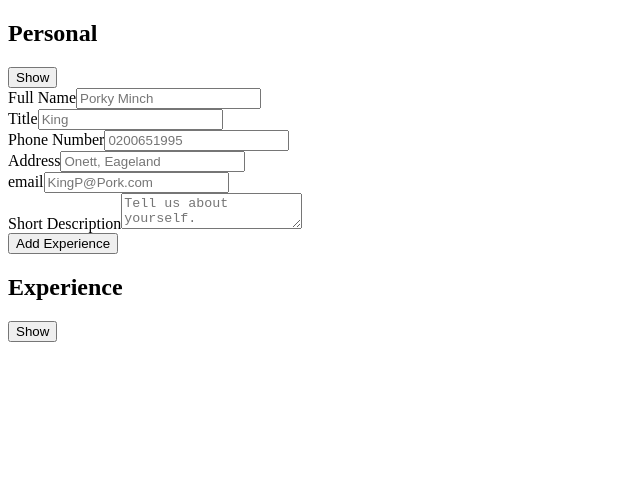
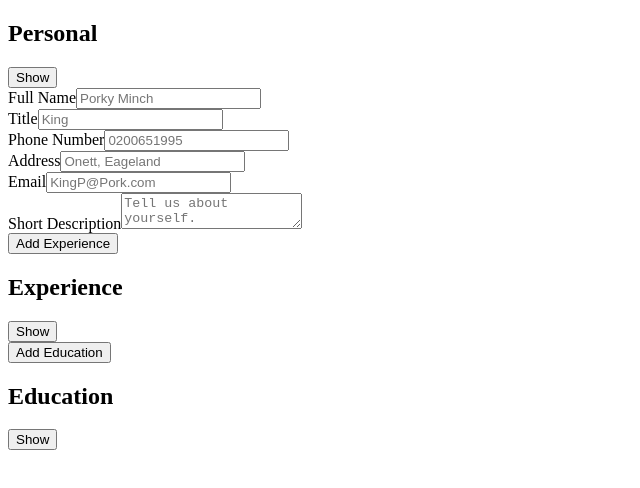
Before and after one commit to DrantDumani/cv-app-v2, a React (Vite) app: page / in a window 1280 px wide. Shown: the top 488 px of the page, without its empty margins (0-640 px from the left). Built offline with nearby package versions, Linux system fonts and the light colour scheme.

Commit message:
Complete education form

```diff
--- a/src/App.jsx
+++ b/src/App.jsx
@@ -15,6 +15,16 @@ function App() {
     showExperience: false,
     showEducation: false,
   });
+
+  const setExpId = (id) => {
+    const newShowForm = { ...showForm, currExpId: id };
+    setShowForm(newShowForm);
+  };
+
+  const setEduId = (id) => {
+    const newShowForm = { ...showForm, currEduId: id };
+    setShowForm(newShowForm);
+  };
 
   const toggleShowForm = (str) => {
     const newShowForm = {
@@ -90,12 +100,17 @@ function App() {
         details={details}
         expIds={details.experienceIds}
         addNewExp={addNewExp}
-        showForm={showForm}
+        addNewEdu={addNewEdu}
         showPersonal={showForm.showPersonal}
         showExperience={showForm.showExperience}
+        showEducation={showForm.showEducation}
         currExpId={showForm.currExpId}
+        currEduId={showForm.currEduId}
         toggleShowForm={toggleShowForm}
         deleteSection={deleteSection}
+        setExpId={setExpId}
+        setEduId={setEduId}
+        eduIds={details.educationIds}
       />
     </>
   );
--- a/src/components/CVForm/CVForm.jsx
+++ b/src/components/CVForm/CVForm.jsx
@@ -1,22 +1,28 @@
-import { useState } from "react";
 import FormWrapper from "../FormWrapper/FormWrapper";
 import InputWrapper from "../InputWrapper/InputWrapper";
 import AddSectionBtn from "../AddSectionBtn/AddSectionBtn";
 import TimeRange from "../TimeRange/TimeRange";
 import DeleteSectionBtn from "../DeleteSectionBtn/DeleteSectionBtn";
+import FormTab from "../FormTab/FormTab";
+import SaveBtn from "../SaveBtn/SaveBtn";
 
 export default function CVForm({
   editSection,
   editPersonal,
   details,
   expIds,
+  eduIds,
   addNewExp,
-  showForm,
+  addNewEdu,
   toggleShowForm,
   showPersonal,
   showExperience,
+  showEducation,
   currExpId,
+  currEduId,
   deleteSection,
+  setExpId,
+  setEduId,
 }) {
   return (
     <div className="form-input-container">
@@ -56,7 +62,7 @@ export default function CVForm({
             value={details.personal.address}
           />
           <InputWrapper
-            labelText={"email"}
+            labelText={"Email"}
             inputType={"email"}
             placeholder={"KingP@Pork.com"}
             changeHandler={editPersonal}
@@ -128,43 +134,93 @@ export default function CVForm({
                 current={details[currExpId].current}
                 isEndRange={true}
               />
+              <SaveBtn clickHandler={() => setExpId(null)} />
             </form>
           ) : (
-            <p>Fuck ball</p>
+            <div className="form-tab-container">
+              {expIds.map((id) => (
+                <FormTab
+                  key={id}
+                  deleteHandler={() => deleteSection(id, "experience")}
+                  editHandler={() => setExpId(id)}
+                  titleText={details[id].employer}
+                />
+              ))}
+            </div>
           )}
         </FormWrapper>
       </div>
 
-      {/* <Form legendText={"Experience"} canDelete={true}>
-        {expIds.map((id) => (
-          <>
-            <InputWrapper
-              key={id}
-              labelText={"Position"}
-              placeholder={"Your role at said job"}
-              changeHandler={(e) => editSection(e, id)}
-              inputName={"position"}
-              value={details[id].position}
+      <div className="add-btn-form-wrapper">
+        {!currEduId && (
+          <AddSectionBtn btnText={"Add Education"} clickHandler={addNewEdu} />
+        )}{" "}
+        <FormWrapper
+          formTitle={"Education"}
+          clickHandler={() => toggleShowForm("Education")}
+          formView={showEducation}
+        >
+          {currEduId ? (
+            <form className="form-input-container__form">
+              <DeleteSectionBtn
+                clickHandler={() => deleteSection(currEduId, "education")}
               />
               <InputWrapper
-              key={id}
-              labelText={"Employer"}
-              placeholder={"Company you worked for"}
-              changeHandler={(e) => editSection(e, id)}
-              inputName={"employer"}
-              value={details[id].employer}
+                labelText={"School"}
+                placeholder={"School Name"}
+                changeHandler={(e) => editSection(e, currEduId)}
+                inputName={"school"}
+                value={details[currEduId].school}
               />
               <InputWrapper
+                labelText={"Location"}
+                placeholder={"City, Country"}
+                changeHandler={(e) => editSection(e, currEduId)}
+                inputName={"location"}
+                value={details[currEduId].location}
+              />
+              <InputWrapper
+                labelText={"Degree"}
+                placeholder={"List your degree"}
+                changeHandler={(e) => editSection(e, currEduId)}
+                inputName={"degree"}
+                value={details[currEduId].degree}
+              />
+              <TimeRange
+                title={"From"}
+                mInputName={"startMonth"}
+                month={details[currEduId].startMonth}
+                yInputName={"startYear"}
+                year={details[currEduId].startYear}
+                changeHandler={(e) => editSection(e, currEduId)}
+              />
+              <TimeRange
+                title={"To"}
+                mInputName={"endMonth"}
+                month={details[currEduId].endMonth}
+                yInputName={"endYear"}
+                year={details[currEduId].endYear}
+                checkboxName={"current"}
+                changeHandler={(e) => editSection(e, currEduId)}
+                current={details[currEduId].current}
+                isEndRange={true}
+              />
+              <SaveBtn clickHandler={() => setEduId(null)} />
+            </form>
+          ) : (
+            <div className="form-tab-container">
+              {eduIds.map((id) => (
+                <FormTab
                   key={id}
-              labelText={"Location"}
-              placeholder={"Where you worked"}
-              changeHandler={(e) => editSection(e, id)}
-              inputName={"location"}
-              value={details[id].location}
+                  deleteHandler={() => deleteSection(id, "education")}
+                  editHandler={() => setEduId(id)}
+                  titleText={details[id].school}
                 />
-          </>
               ))}
-      </Form> */}
+            </div>
+          )}
+        </FormWrapper>
+      </div>
     </div>
   );
 }
--- /dev/null
+++ b/src/components/FormTab/FormTab.jsx
@@ -0,0 +1,13 @@
+import DeleteSectionBtn from "../DeleteSectionBtn/DeleteSectionBtn";
+
+export default function FormTab({ titleText, editHandler, deleteHandler }) {
+  return (
+    <div className="form-tab">
+      <h3 className="form-tab__title">{titleText}</h3>
+      <button className="form-tab__btn" onClick={editHandler}>
+        Edit
+      </button>
+      <DeleteSectionBtn clickHandler={deleteHandler} />
+    </div>
+  );
+}
--- /dev/null
+++ b/src/components/SaveBtn/SaveBtn.jsx
@@ -0,0 +1,7 @@
+export default function SaveBtn({ clickHandler }) {
+  return (
+    <button className="add-section-btn" onClick={clickHandler}>
+      Save
+    </button>
+  );
+}
```
Also changed, not shown: src/components/FormTab/FormTab.scss (added), src/components/SaveBtn/SaveBtn.scss (added). Lines whose indentation alone changed are shown as unchanged.
